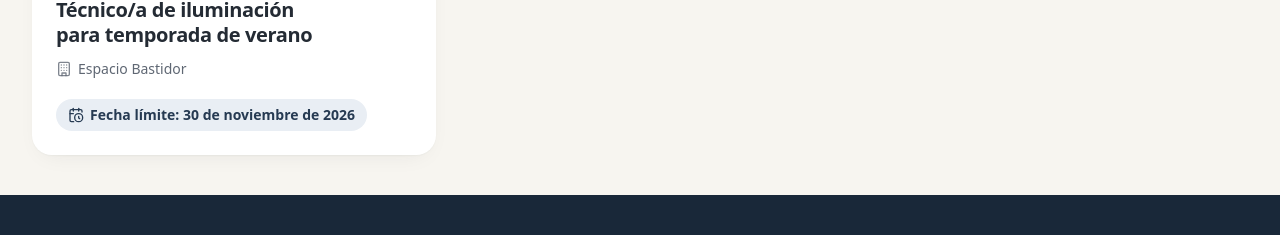
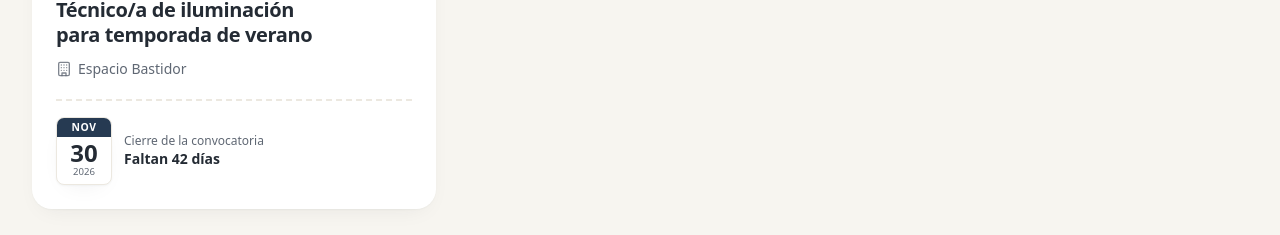
Before and after one commit to antondelu/TRAMA, a React (Vite) app: page /salas/espacio-bastidor in a window 1280 px wide. Shown: the part 2889-3124 px from the top of the page. Built offline with nearby package versions, Linux system fonts and the light colour scheme; no server answers.

Commit message:
Show opportunity deadline as a calendar leaf with countdown.

```diff
--- a/src/components/cards/OpportunityCard.jsx
+++ b/src/components/cards/OpportunityCard.jsx
@@ -1,23 +1,44 @@
 import { Link } from 'react-router-dom'
-import { CalendarClock, Building } from 'lucide-react'
-import { StatusBadge, Badge } from '@/components/ui/StatusBadge'
+import { Building } from 'lucide-react'
+import { StatusBadge } from '@/components/ui/StatusBadge'
 import { FavoriteButton } from '@/features/favorites/FavoriteButton'
 import { CardMeta } from './EntityCard'
 import { useTaxonomies } from '@/hooks/useTaxonomies'
-import { formatDate } from '@/utils/format'
+import { LOCALE } from '@/config/app'
+import { cn, formatDate } from '@/utils/format'
 import { daysUntil } from '@/utils/dates'
+
+const monthFmt = new Intl.DateTimeFormat(LOCALE.language, { month: 'short', timeZone: 'UTC' })
+
+// Hojita de almanaque con el día de cierre. En tono de alerta si cierra pronto.
+function DeadlineLeaf({ iso, urgent }) {
+  const d = new Date(`${iso}T00:00:00Z`)
+  return (
+    <span aria-hidden className={cn('flex w-14 shrink-0 flex-col overflow-hidden rounded-lg border bg-surface text-center shadow-[var(--shadow-card)] transition-transform duration-300 group-hover:-rotate-3',
+      urgent ? 'border-warning/30' : 'border-line')}>
+      <span className={cn('py-0.5 text-[0.65rem] font-bold uppercase tracking-wider text-white', urgent ? 'bg-warning' : 'bg-brand')}>{monthFmt.format(d).replace('.', '')}</span>
+      <span className="pt-1 font-display text-2xl font-bold leading-none">{d.getUTCDate()}</span>
+      <span className="pb-1 text-[0.6rem] text-ink-soft">{d.getUTCFullYear()}</span>
+    </span>
+  )
+}
+
+function countdown(left) {
+  if (left === 0) return 'Cierra hoy'
+  return `Faltan ${left} ${left === 1 ? 'día' : 'días'}`
+}
 
 // Las convocatorias no llevan foto: lo importante es la fecha límite.
 export function OpportunityCard({ opportunity: o }) {
   const { label } = useTaxonomies()
   const left = daysUntil(o.deadline)
   const open = o.publicState === 'published'
+  const urgent = open && left >= 0 && left <= 14
   return (
     <article className="lift group relative flex flex-col rounded-[var(--radius-card)] bg-surface p-6 shadow-[var(--shadow-card)]">
       <div className="flex items-start justify-between gap-3">
         <div className="flex flex-wrap gap-1.5">
           <StatusBadge status={o.publicState} label={open ? 'Abierta' : undefined} />
-          {open && left <= 14 && <Badge tone="warning">Cierra en {left} {left === 1 ? 'día' : 'días'}</Badge>}
         </div>
         <FavoriteButton type="opportunity" id={o.id} title={o.title} className="relative z-10 -mr-1 -mt-1 shadow-none" />
       </div>
@@ -28,10 +49,19 @@ export function OpportunityCard({ opportunity: o }) {
       <div className="mt-3 space-y-1.5 text-sm text-ink-soft">
         <CardMeta icon={Building}>{o.organizationName}</CardMeta>
       </div>
-      <p className="mt-5 inline-flex w-fit items-center gap-1.5 rounded-full bg-brand-soft px-3 py-1.5 text-sm font-semibold text-brand">
-        <CalendarClock aria-hidden className="size-4 text-brand" />
-        Fecha límite: {formatDate(o.deadline)}
-      </p>
+      {/* Pie troquelado: el cierre de la convocatoria. */}
+      <div className="mt-auto pt-5">
+        <div className="flex items-center gap-3 border-t-2 border-dashed border-line pt-4">
+          <DeadlineLeaf iso={o.deadline} urgent={urgent} />
+          <p className="text-sm leading-snug">
+            <span className="block text-xs text-ink-soft">Cierre de la convocatoria</span>
+            {open && left >= 0 ? (
+              <><span className="sr-only">{formatDate(o.deadline)}. </span>
+                <span className={cn('block font-semibold', urgent ? 'text-warning' : 'text-ink')}>{countdown(left)}</span></>
+            ) : <span className="block font-semibold">{formatDate(o.deadline)}</span>}
+          </p>
+        </div>
+      </div>
     </article>
   )
 }
```
